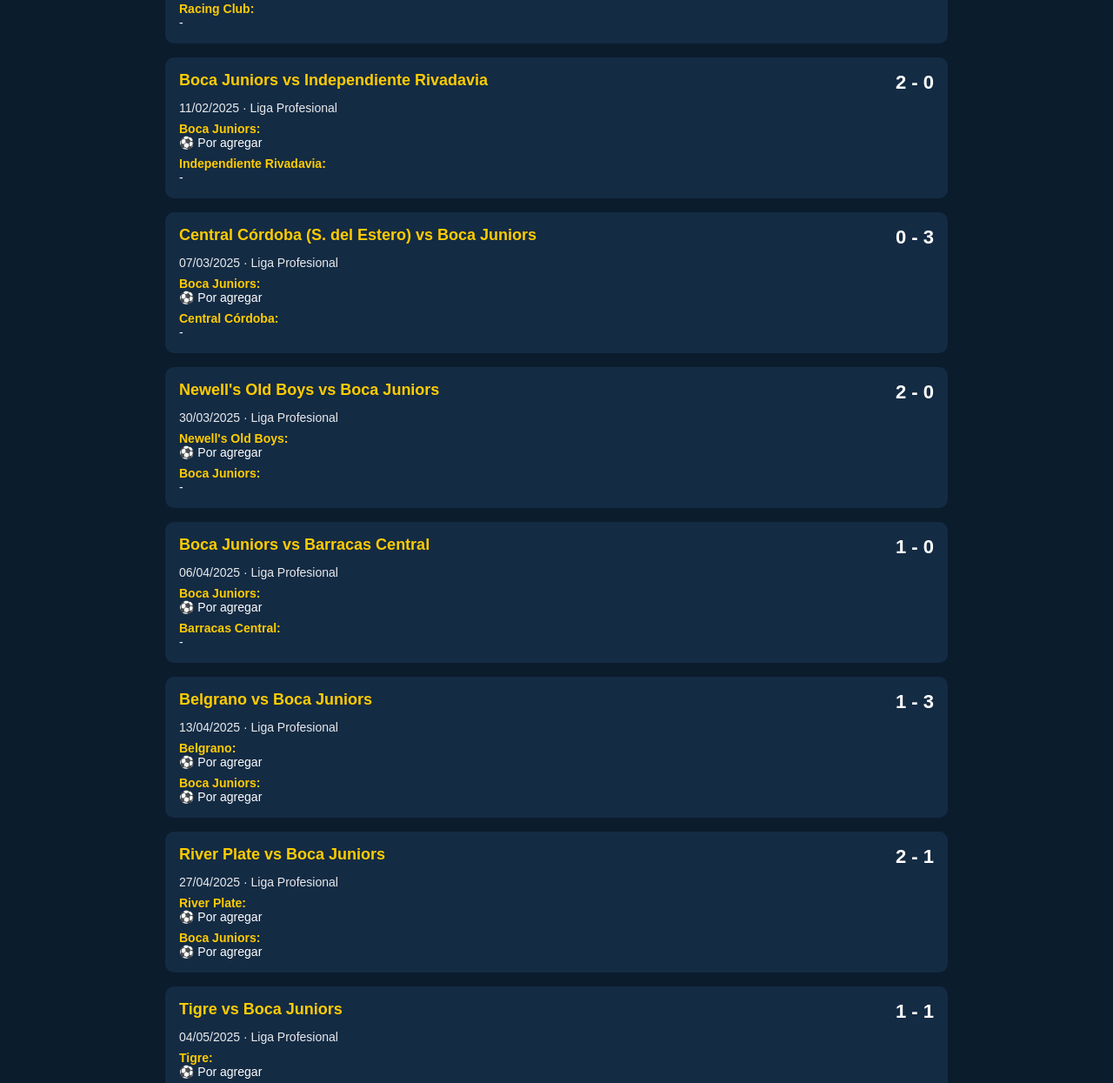
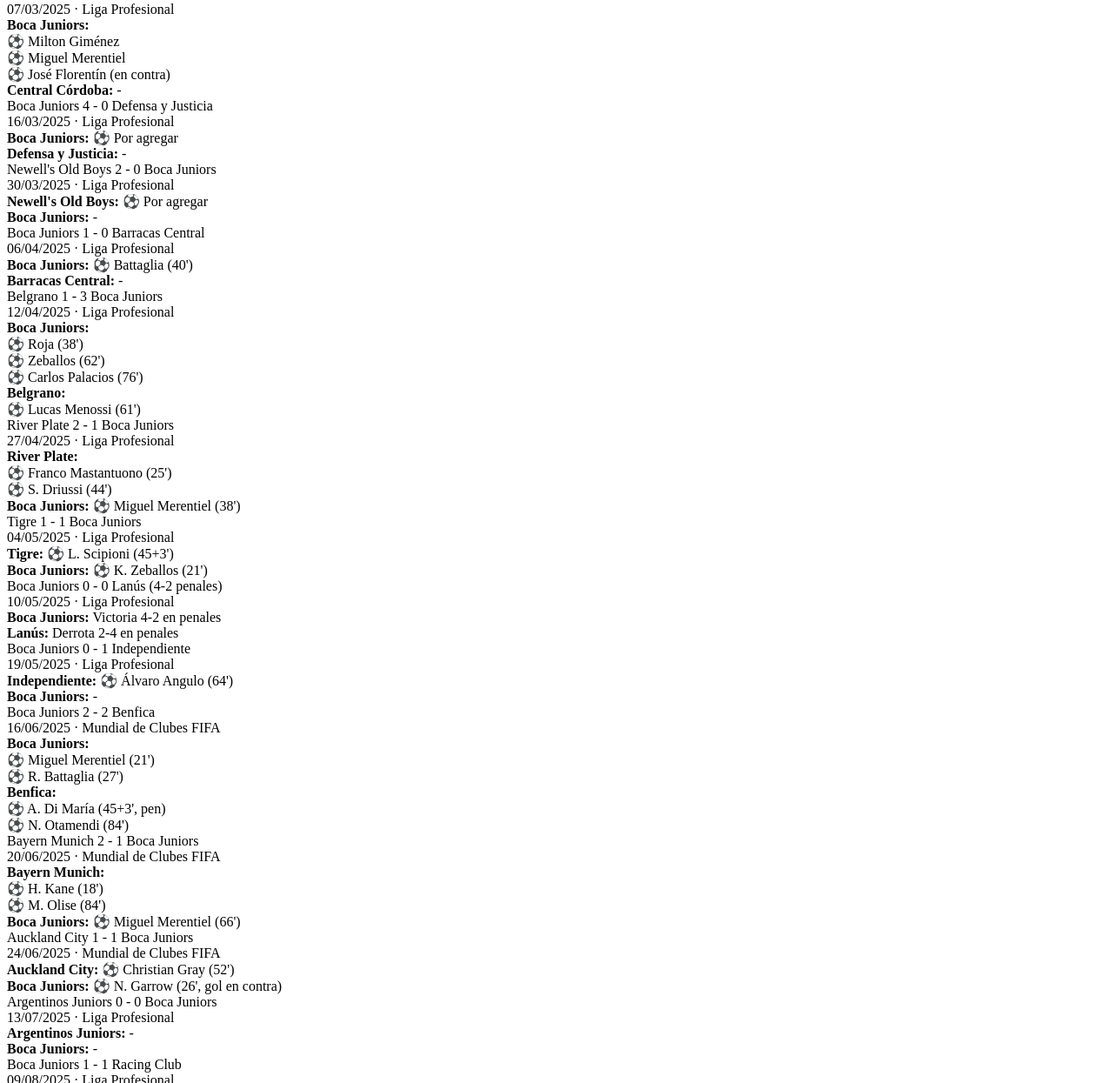
Before and after one commit to elian242/resultados-sobre-boca-juniors, a plain HTML site: page index.html in a window 1280 px wide. Shown: the part 722-1967 px from the top of the page at 87% size. Drawn offline with Linux system fonts and the light colour scheme.

Commit message:
Update index.html

```diff
--- a/index.html
+++ b/index.html
@@ -1,193 +1,260 @@
-<!DOCTYPE html>
-<html lang="es">
-<head>
-  <meta charset="UTF-8" />
-  <title>Resultados Boca Juniors 2025</title>
-  <meta name="viewport" content="width=device-width, initial-scale=1.0" />
-  <style>
-    body { margin: 0; font-family: Arial, sans-serif; background-color: #0b1c2d; color: #fff; }
-    header { background: #0033a0; padding: 16px; text-align: center; font-size: 24px; font-weight: bold; color: #ffcc00; }
-    .container { max-width: 900px; margin: auto; padding: 16px; }
-    .match { background: #142b44; border-radius: 10px; padding: 16px; margin-bottom: 16px; }
-    .match-header { display: flex; justify-content: space-between; font-size: 18px; font-weight: bold; }
-    .teams { color: #ffcc00; }
-    .score { font-size: 22px; }
-    .details { margin-top: 8px; font-size: 14px; opacity: 0.9; }
-    .goals { margin-top: 8px; font-size: 14px; }
-    .goals strong { color: #ffcc00; }
-  </style>
-</head>
-<body>
-
-<header>⚽ Boca Juniors · Temporada 2025</header>
-
-<div class="container">
+<div class="matches">
 
   <!-- ENERO 2025 -->
   <div class="match">
-  <div class="match-header"><div class="teams">Boca Juniors vs Argentino Monte Maíz</div><div class="score">5 - 0</div></div>
+    <div class="match-header">Boca Juniors 5 - 0 Argentino Monte Maíz</div>
     <div class="details">22/01/2025 · Copa Argentina</div>
-  <div class="goals"><strong>Boca Juniors:</strong><br>⚽ Por agregar</div>
-  <div class="goals"><strong>Argentino Monte Maíz:</strong><br>-</div>
+    <div class="goals">
+      <strong>Boca Juniors:</strong><br>
+      ⚽ Kevin Zenón (92')<br>
+      ⚽ Milton Giménez (89')<br>
+      ⚽ Exequiel Zeballos (45')<br>
+      ⚽ Miguel Merentiel (48')<br>
+      ⚽ Lucas Janson (87')
+    </div>
+    <div class="goals"><strong>Argentino Monte Maíz:</strong> -</div>
   </div>
 
   <div class="match">
-  <div class="match-header"><div class="teams">Boca Juniors vs Argentinos Juniors</div><div class="score">0 - 0</div></div>
+    <div class="match-header">Boca Juniors 0 - 0 Argentinos Juniors</div>
     <div class="details">26/01/2025 · Liga Profesional</div>
-  <div class="goals"><strong>Boca Juniors:</strong><br>-</div>
-  <div class="goals"><strong>Argentinos Juniors:</strong><br>-</div>
+    <div class="goals"><strong>Boca Juniors:</strong> -</div>
+    <div class="goals"><strong>Argentinos Juniors:</strong> -</div>
   </div>
 
   <!-- FEBRERO 2025 -->
   <div class="match">
-  <div class="match-header"><div class="teams">Boca Juniors vs Huracán</div><div class="score">2 - 1</div></div>
+    <div class="match-header">Boca Juniors 2 - 1 Huracán</div>
     <div class="details">02/02/2025 · Liga Profesional</div>
-  <div class="goals"><strong>Boca Juniors:</strong><br>⚽ Por agregar</div>
-  <div class="goals"><strong>Huracán:</strong><br>⚽ Por agregar</div>
+    <div class="goals">
+      <strong>Boca Juniors:</strong><br>
+      ⚽ Edinson Cavani (19')<br>
+      ⚽ Carlos Palacios (68')
+    </div>
+    <div class="goals">
+      <strong>Huracán:</strong><br>
+      ⚽ Marco Pellegrino (30')
+    </div>
   </div>
 
   <div class="match">
-  <div class="match-header"><div class="teams">Racing Club vs Boca Juniors</div><div class="score">0 - 2</div></div>
+    <div class="match-header">Racing Club 0 - 2 Boca Juniors</div>
     <div class="details">08/02/2025 · Liga Profesional</div>
-  <div class="goals"><strong>Boca Juniors:</strong><br>⚽ Por agregar</div>
-  <div class="goals"><strong>Racing Club:</strong><br>-</div>
+    <div class="goals">
+      <strong>Boca Juniors:</strong> Roja para Zeballos
+    </div>
+    <div class="goals">
+      <strong>Racing Club:</strong><br>
+      ⚽ Vietto (16')<br>
+      ⚽ Martínez (87')
+    </div>
   </div>
 
   <div class="match">
-  <div class="match-header"><div class="teams">Boca Juniors vs Independiente Rivadavia</div><div class="score">2 - 0</div></div>
+    <div class="match-header">Banfield 0 - 2 Boca Juniors</div>
+    <div class="details">14/02/2025 · Liga Profesional</div>
+    <div class="goals">
+      <strong>Boca Juniors:</strong><br>
+      ⚽ Miguel Merentiel (55')<br>
+      ⚽ Edinson Cavani (82')
+    </div>
+    <div class="goals"><strong>Banfield:</strong> -</div>
+  </div>
+
+  <div class="match">
+    <div class="match-header">Boca Juniors 2 - 0 Independiente Rivadavia</div>
     <div class="details">11/02/2025 · Liga Profesional</div>
-  <div class="goals"><strong>Boca Juniors:</strong><br>⚽ Por agregar</div>
-  <div class="goals"><strong>Independiente Rivadavia:</strong><br>-</div>
+    <div class="goals">
+      <strong>Boca Juniors:</strong><br>
+      ⚽ Miguel Merentiel<br>
+      ⚽ Exequiel Zeballos
+    </div>
+    <div class="goals"><strong>Independiente Rivadavia:</strong> -</div>
   </div>
 
   <!-- MARZO 2025 -->
   <div class="match">
-  <div class="match-header"><div class="teams">Central Córdoba (S. del Estero) vs Boca Juniors</div><div class="score">0 - 3</div></div>
+    <div class="match-header">Central Córdoba 0 - 3 Boca Juniors</div>
     <div class="details">07/03/2025 · Liga Profesional</div>
-  <div class="goals"><strong>Boca Juniors:</strong><br>⚽ Por agregar</div>
-  <div class="goals"><strong>Central Córdoba:</strong><br>-</div>
+    <div class="goals">
+      <strong>Boca Juniors:</strong><br>
+      ⚽ Milton Giménez<br>
+      ⚽ Miguel Merentiel<br>
+      ⚽ José Florentín (en contra)
+    </div>
+    <div class="goals"><strong>Central Córdoba:</strong> -</div>
   </div>
 
   <div class="match">
-  <div class="match-header"><div class="teams">Newell's Old Boys vs Boca Juniors</div><div class="score">2 - 0</div></div>
+    <div class="match-header">Boca Juniors 4 - 0 Defensa y Justicia</div>
+    <div class="details">16/03/2025 · Liga Profesional</div>
+    <div class="goals"><strong>Boca Juniors:</strong> ⚽ Por agregar</div>
+    <div class="goals"><strong>Defensa y Justicia:</strong> -</div>
+  </div>
+
+  <div class="match">
+    <div class="match-header">Newell's Old Boys 2 - 0 Boca Juniors</div>
     <div class="details">30/03/2025 · Liga Profesional</div>
-  <div class="goals"><strong>Newell's Old Boys:</strong><br>⚽ Por agregar</div>
-  <div class="goals"><strong>Boca Juniors:</strong><br>-</div>
+    <div class="goals"><strong>Newell's Old Boys:</strong> ⚽ Por agregar</div>
+    <div class="goals"><strong>Boca Juniors:</strong> -</div>
   </div>
 
   <!-- ABRIL 2025 -->
   <div class="match">
-  <div class="match-header"><div class="teams">Boca Juniors vs Barracas Central</div><div class="score">1 - 0</div></div>
+    <div class="match-header">Boca Juniors 1 - 0 Barracas Central</div>
     <div class="details">06/04/2025 · Liga Profesional</div>
-  <div class="goals"><strong>Boca Juniors:</strong><br>⚽ Por agregar</div>
-  <div class="goals"><strong>Barracas Central:</strong><br>-</div>
+    <div class="goals">
+      <strong>Boca Juniors:</strong> ⚽ Battaglia (40')
+    </div>
+    <div class="goals"><strong>Barracas Central:</strong> -</div>
   </div>
 
   <div class="match">
-  <div class="match-header"><div class="teams">Belgrano vs Boca Juniors</div><div class="score">1 - 3</div></div>
-  <div class="details">13/04/2025 · Liga Profesional</div>
-  <div class="goals"><strong>Belgrano:</strong><br>⚽ Por agregar</div>
-  <div class="goals"><strong>Boca Juniors:</strong><br>⚽ Por agregar</div>
+    <div class="match-header">Belgrano 1 - 3 Boca Juniors</div>
+    <div class="details">12/04/2025 · Liga Profesional</div>
+    <div class="goals">
+      <strong>Boca Juniors:</strong><br>
+      ⚽ Roja (38')<br>
+      ⚽ Zeballos (62')<br>
+      ⚽ Carlos Palacios (76')
+    </div>
+    <div class="goals">
+      <strong>Belgrano:</strong><br>
+      ⚽ Lucas Menossi (61')
+    </div>
   </div>
 
   <div class="match">
-  <div class="match-header"><div class="teams">River Plate vs Boca Juniors</div><div class="score">2 - 1</div></div>
+    <div class="match-header">River Plate 2 - 1 Boca Juniors</div>
     <div class="details">27/04/2025 · Liga Profesional</div>
-  <div class="goals"><strong>River Plate:</strong><br>⚽ Por agregar</div>
-  <div class="goals"><strong>Boca Juniors:</strong><br>⚽ Por agregar</div>
+    <div class="goals">
+      <strong>River Plate:</strong><br>
+      ⚽ Franco Mastantuono (25')<br>
+      ⚽ S. Driussi (44')
+    </div>
+    <div class="goals">
+      <strong>Boca Juniors:</strong> ⚽ Miguel Merentiel (38')
+    </div>
   </div>
 
   <!-- MAYO 2025 -->
   <div class="match">
-  <div class="match-header"><div class="teams">Tigre vs Boca Juniors</div><div class="score">1 - 1</div></div>
+    <div class="match-header">Tigre 1 - 1 Boca Juniors</div>
     <div class="details">04/05/2025 · Liga Profesional</div>
-  <div class="goals"><strong>Tigre:</strong><br>⚽ Por agregar</div>
-  <div class="goals"><strong>Boca Juniors:</strong><br>⚽ Por agregar</div>
+    <div class="goals">
+      <strong>Tigre:</strong> ⚽ L. Scipioni (45+3')
+    </div>
+    <div class="goals">
+      <strong>Boca Juniors:</strong> ⚽ K. Zeballos (21')
+    </div>
   </div>
 
   <div class="match">
-  <div class="match-header"><div class="teams">Boca Juniors vs Lanús</div><div class="score">0(4) - 0(2)</div></div>
-  <div class="details">10/05/2025 · Liga Profesional (penales)</div>
-  <div class="goals"><strong>Boca Juniors:</strong><br>⚽ Por agregar</div>
-  <div class="goals"><strong>Lanús:</strong><br>⚽ Por agregar</div>
+    <div class="match-header">Boca Juniors 0 - 0 Lanús (4-2 penales)</div>
+    <div class="details">10/05/2025 · Liga Profesional</div>
+    <div class="goals">
+      <strong>Boca Juniors:</strong> Victoria 4-2 en penales
+    </div>
+    <div class="goals"><strong>Lanús:</strong> Derrota 2-4 en penales</div>
   </div>
 
   <div class="match">
-  <div class="match-header"><div class="teams">Boca Juniors vs Independiente</div><div class="score">0 - 1</div></div>
+    <div class="match-header">Boca Juniors 0 - 1 Independiente</div>
     <div class="details">19/05/2025 · Liga Profesional</div>
-  <div class="goals"><strong>Boca Juniors:</strong><br>-</div>
-  <div class="goals"><strong>Independiente:</strong><br>⚽ Por agregar</div>
+    <div class="goals"><strong>Independiente:</strong> ⚽ Álvaro Angulo (64')</div>
+    <div class="goals"><strong>Boca Juniors:</strong> -</div>
   </div>
 
-<!-- JUNIO 2025 (Mundial de Clubes) -->
+  <!-- JUNIO 2025 -->
   <div class="match">
-  <div class="match-header"><div class="teams">Boca Juniors vs Benfica</div><div class="score">2 - 2</div></div>
-  <div class="details">16/06/2025 · Mundial de Clubes</div>
-  <div class="goals"><strong>Boca Juniors:</strong><br>⚽ Por agregar</div>
-  <div class="goals"><strong>Benfica:</strong><br>⚽ Por agregar</div>
+    <div class="match-header">Boca Juniors 2 - 2 Benfica</div>
+    <div class="details">16/06/2025 · Mundial de Clubes FIFA</div>
+    <div class="goals">
+      <strong>Boca Juniors:</strong><br>
+      ⚽ Miguel Merentiel (21')<br>
+      ⚽ R. Battaglia (27')
+    </div>
+    <div class="goals">
+      <strong>Benfica:</strong><br>
+      ⚽ A. Di María (45+3', pen)<br>
+      ⚽ N. Otamendi (84')
+    </div>
   </div>
 
   <div class="match">
-  <div class="match-header"><div class="teams">Bayern Munich vs Boca Juniors</div><div class="score">2 - 1</div></div>
-  <div class="details">20/06/2025 · Mundial de Clubes</div>
-  <div class="goals"><strong>Bayern Munich:</strong><br>⚽ Harry Kane (18') ⚽ Michael Olise (84') ([turn0reddit48])</div>
-  <div class="goals"><strong>Boca Juniors:</strong><br>⚽ Miguel Merentiel (66') ([turn0reddit48])</div>
+    <div class="match-header">Bayern Munich 2 - 1 Boca Juniors</div>
+    <div class="details">20/06/2025 · Mundial de Clubes FIFA</div>
+    <div class="goals">
+      <strong>Bayern Munich:</strong><br>
+      ⚽ H. Kane (18')<br>
+      ⚽ M. Olise (84')
+    </div>
+    <div class="goals">
+      <strong>Boca Juniors:</strong> ⚽ Miguel Merentiel (66')
+    </div>
   </div>
 
   <div class="match">
-  <div class="match-header"><div class="teams">Auckland City vs Boca Juniors</div><div class="score">1 - 1</div></div>
-  <div class="details">24/06/2025 · Mundial de Clubes</div>
-  <div class="goals"><strong>Auckland City:</strong><br>⚽ Por agregar</div>
-  <div class="goals"><strong>Boca Juniors:</strong><br>⚽ Por agregar</div>
+    <div class="match-header">Auckland City 1 - 1 Boca Juniors</div>
+    <div class="details">24/06/2025 · Mundial de Clubes FIFA</div>
+    <div class="goals">
+      <strong>Auckland City:</strong> ⚽ Christian Gray (52')
+    </div>
+    <div class="goals">
+      <strong>Boca Juniors:</strong> ⚽ N. Garrow (26', gol en contra)
+    </div>
   </div>
 
   <!-- JULIO 2025 -->
   <div class="match">
-  <div class="match-header"><div class="teams">Argentinos Juniors vs Boca Juniors</div><div class="score">0 - 0</div></div>
+    <div class="match-header">Argentinos Juniors 0 - 0 Boca Juniors</div>
     <div class="details">13/07/2025 · Liga Profesional</div>
-  <div class="goals"><strong>Argentinos Juniors:</strong><br>-</div>
-  <div class="goals"><strong>Boca Juniors:</strong><br>-</div>
+    <div class="goals"><strong>Argentinos Juniors:</strong> -</div>
+    <div class="goals"><strong>Boca Juniors:</strong> -</div>
   </div>
 
   <!-- AGOSTO 2025 -->
   <div class="match">
-  <div class="match-header"><div class="teams">Boca Juniors vs Racing Club</div><div class="score"> Por agregar</div></div>
-  <div class="details">10/08/2025 · Liga Profesional</div>
-  <div class="goals"><strong>Boca Juniors:</strong><br>⚽ Por agregar</div>
-  <div class="goals"><strong>Racing Club:</strong><br>⚽ Por agregar</div>
+    <div class="match-header">Boca Juniors 1 - 1 Racing Club</div>
+    <div class="details">09/08/2025 · Liga Profesional</div>
+    <div class="goals">
+      <strong>Boca Juniors:</strong> ⚽ Milton Giménez (88')
+    </div>
+    <div class="goals">
+      <strong>Racing Club:</strong> ⚽ Santiago Solari (76')
+    </div>
   </div>
 
   <!-- SEPTIEMBRE 2025 -->
   <div class="match">
-  <div class="match-header"><div class="teams">Boca Juniors vs Central Córdoba (SdE)</div><div class="score">2 - 2</div></div>
+    <div class="match-header">Boca Juniors 2 - 2 Central Córdoba</div>
     <div class="details">21/09/2025 · Liga Profesional</div>
-  <div class="goals"><strong>Boca Juniors:</strong><br>⚽ Por agregar</div>
-  <div class="goals"><strong>Central Córdoba:</strong><br>⚽ Por agregar</div>
+    <div class="goals">
+      <strong>Boca Juniors:</strong><br>
+      ⚽ R. Battaglia (41')<br>
+      ⚽ Miguel Merentiel (56')
+    </div>
+    <div class="goals">
+      <strong>Central Córdoba:</strong><br>
+      ⚽ Jose Florentin (62')<br>
+      ⚽ Ivan Gomez (83')
+    </div>
   </div>
 
   <!-- OCTUBRE 2025 -->
   <div class="match">
-  <div class="match-header"><div class="teams">Barracas Central vs Boca Juniors</div><div class="score">1 - 3</div></div>
+    <div class="match-header">Barracas Central 1 - 3 Boca Juniors</div>
     <div class="details">27/10/2025 · Liga Profesional</div>
-  <div class="goals"><strong>Barracas Central:</strong><br>⚽ Por agregar</div>
-  <div class="goals"><strong>Boca Juniors:</strong><br>⚽ Por agregar</div>
+    <div class="goals">
+      <strong>Boca Juniors:</strong><br>
+      ⚽ Milton Giménez (53', 56')<br>
+      ⚽ Miguel Merentiel (66')
+    </div>
+    <div class="goals">
+      <strong>Barracas Central:</strong><br>
+      ⚽ Ivan Tapia (14')<br>
+      ⚽ Rodrigo Insua (20')
+    </div>
   </div>
 
-<!-- NOVIEMBRE 2025 -->
-<div class="match">
-  <div class="match-header"><div class="teams">Estudiantes vs Boca Juniors</div><div class="score">1 - 2</div></div>
-  <div class="details">02/11/2025 · Liga Profesional</div>
-  <div class="goals"><strong>Estudiantes:</strong><br>⚽ Por agregar</div>
-  <div class="goals"><strong>Boca Juniors:</strong><br>⚽ Por agregar</div>
 </div>
-
-<div class="match">
-  <div class="match-header"><div class="teams">Boca Juniors vs River Plate</div><div class="score">2 - 0</div></div>
-  <div class="details">09/11/2025 · Liga Profesional</div>
-  <div class="goals"><strong>Boca Juniors:</strong><br>⚽ Por agregar</div>
-  <div class="goals"><strong>River Plate:</strong><br>-</div>
-</div>
-
-<div class="match-header">
-  <div class="teams">Boca Juniors vs Tigre</div><div class="score">2 - 0</div>
-</div>
```
Lines whose indentation alone changed are shown as unchanged.
